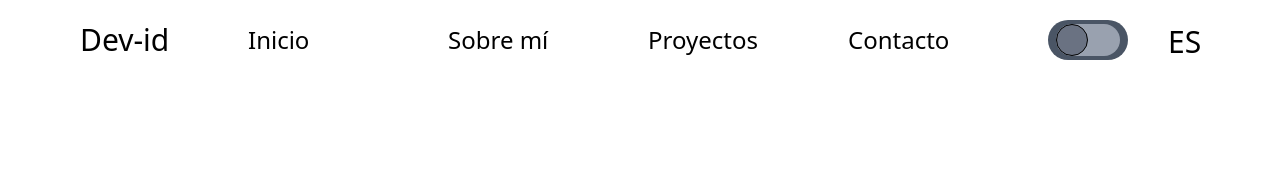
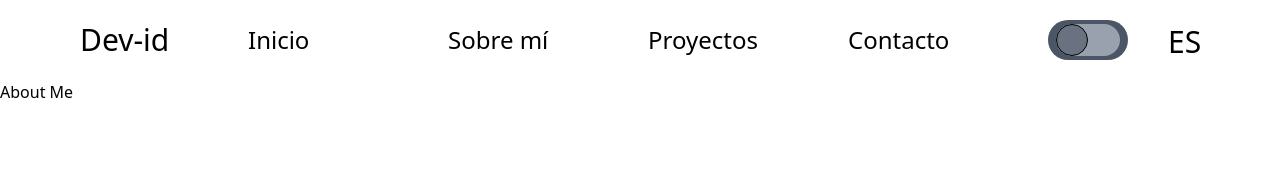
Before and after one commit to Dev-id-A/personal-portfolio, a React (Vite) app: page /aboutMe in a window 1280 px wide. Shown: the top 170 px of the page. Built offline with nearby package versions, Linux system fonts and the light colour scheme.

Commit message:
Routes and pages code cleaned

```diff
--- a/pages/AboutMe.jsx
+++ b/pages/AboutMe.jsx
@@ -1,9 +1,9 @@
 import Navbar from '../src/assets/Navbar/Navbar'
 
-function AboutMe({fadeLan, changeLan, toggleLan}) {
+function AboutMe({fadeLan, changeLan}) {
   return (
     <main>
-      <Navbar changeLan={changeLan} fadeLan={fadeLan} toggleLan={toggleLan}></Navbar>
+      <h1>About Me</h1>
     </main>
   )
 }
--- a/pages/Contact.jsx
+++ b/pages/Contact.jsx
@@ -1,9 +1,9 @@
 import Navbar from '../src/assets/Navbar/Navbar'
 
-function Contact({fadeLan, changeLan, toggleLan}) {
+function Contact({fadeLan, changeLan}) {
   return (
     <main>
-      <Navbar changeLan={changeLan} fadeLan={fadeLan} toggleLan={toggleLan}></Navbar>
+      <h1> Contact</h1>
     </main>
   )
 }
--- a/pages/Home.jsx
+++ b/pages/Home.jsx
@@ -1,11 +1,10 @@
 import Navbar from '../src/assets/Navbar/Navbar'
 import Hero from '../src/assets/Hero'
 
-function Home({fadeLan, changeLan, toggleLan}) {
+function Home({fadeLan, changeLan}) {
 
   return (
     <main className="">
-    <Navbar changeLan={changeLan} fadeLan={fadeLan} toggleLan={toggleLan}></Navbar>
     <Hero changeLan={changeLan} fadeLan={fadeLan}></Hero>
     </main>
   )
--- a/pages/Projects.jsx
+++ b/pages/Projects.jsx
@@ -1,9 +1,9 @@
 import Navbar from '../src/assets/Navbar/Navbar'
 
-function Projects({fadeLan, changeLan, toggleLan}) {
+function Projects({fadeLan, changeLan}) {
   return (
     <main>
-      <Navbar changeLan={changeLan} fadeLan={fadeLan} toggleLan={toggleLan}></Navbar>
+      <h1>Projects</h1>
     </main>
   )
 }
--- a/src/App.jsx
+++ b/src/App.jsx
@@ -1,6 +1,7 @@
 import { useState } from "react"
 import "./App.css"
 import { Route, Routes } from 'react-router-dom'
+import Navbar from "./assets/Navbar/Navbar"
 import Home from "../pages/Home"
 import AboutMe from "../pages/AboutMe"
 import Projects from "../pages/Projects"
@@ -19,12 +20,15 @@ function App() {
     }
 
   return (
+    <>
+      <Navbar changeLan={changeLan} fadeLan={fadeLan} toggleLan={toggleLan}></Navbar>
     <Routes>
-      <Route path="/" element={<Home {...{changeLan, setChangeLan, fadeLan, setFadeLan, toggleLan}} />} />
-      <Route path="/aboutMe" element={<AboutMe {...{changeLan, setChangeLan, fadeLan, setFadeLan, toggleLan}} />} />
-      <Route path="/projects" element={<Projects {...{changeLan, setChangeLan, fadeLan, setFadeLan, toggleLan}} />} />
-      <Route path="/contact" element={<Contact {...{changeLan, setChangeLan, fadeLan, setFadeLan, toggleLan}} />} />
+      <Route path="/" element={<Home {...{changeLan, fadeLan}} />} />
+      <Route path="aboutMe" element={<AboutMe {...{changeLan, fadeLan}} />} />
+      <Route path="projects" element={<Projects {...{changeLan, fadeLan}} />} />
+      <Route path="contact" element={<Contact {...{changeLan, fadeLan}} />} />
     </Routes>
+    </>
   )
 }
 
--- a/src/assets/Navbar/Navbar.jsx
+++ b/src/assets/Navbar/Navbar.jsx
@@ -9,11 +9,11 @@ function Navbar({changeLan, fadeLan, toggleLan}) {
 
           <NavbarLink to="/" id="home-nav" changeLan={changeLan} fadeLan={fadeLan}><h2>{changeLan == "es" ? "Inicio":"Home"}</h2></NavbarLink>
 
-          <NavbarLink to="../aboutMe" id="about-me-nav" changeLan={changeLan} fadeLan={fadeLan}><h2>{changeLan == "es" ? "Sobre mí":"About me"}</h2></NavbarLink>
+          <NavbarLink to="aboutMe" id="about-me-nav" changeLan={changeLan} fadeLan={fadeLan}><h2>{changeLan == "es" ? "Sobre mí":"About me"}</h2></NavbarLink>
 
-          <NavbarLink to="../projects" id="projects-nav" changeLan={changeLan} fadeLan={fadeLan}><h2>{changeLan == "es" ? "Proyectos":"Projects"}</h2></NavbarLink>
+          <NavbarLink to="projects" id="projects-nav" changeLan={changeLan} fadeLan={fadeLan}><h2>{changeLan == "es" ? "Proyectos":"Projects"}</h2></NavbarLink>
 
-          <NavbarLink to="../contact" id="contact-nav" changeLan={changeLan} fadeLan={fadeLan}><h2>{changeLan == "es" ? "Contacto":"Contact"}</h2></NavbarLink>
+          <NavbarLink to="contact" id="contact-nav" changeLan={changeLan} fadeLan={fadeLan}><h2>{changeLan == "es" ? "Contacto":"Contact"}</h2></NavbarLink>
 
         <button id="change-language" onClick={toggleLan} className="h-10 w-20 rounded-full bg-gray-600 px-2 cursor-pointer">
             <div className="h-8 w-16 rounded-full bg-gray-400">
```
